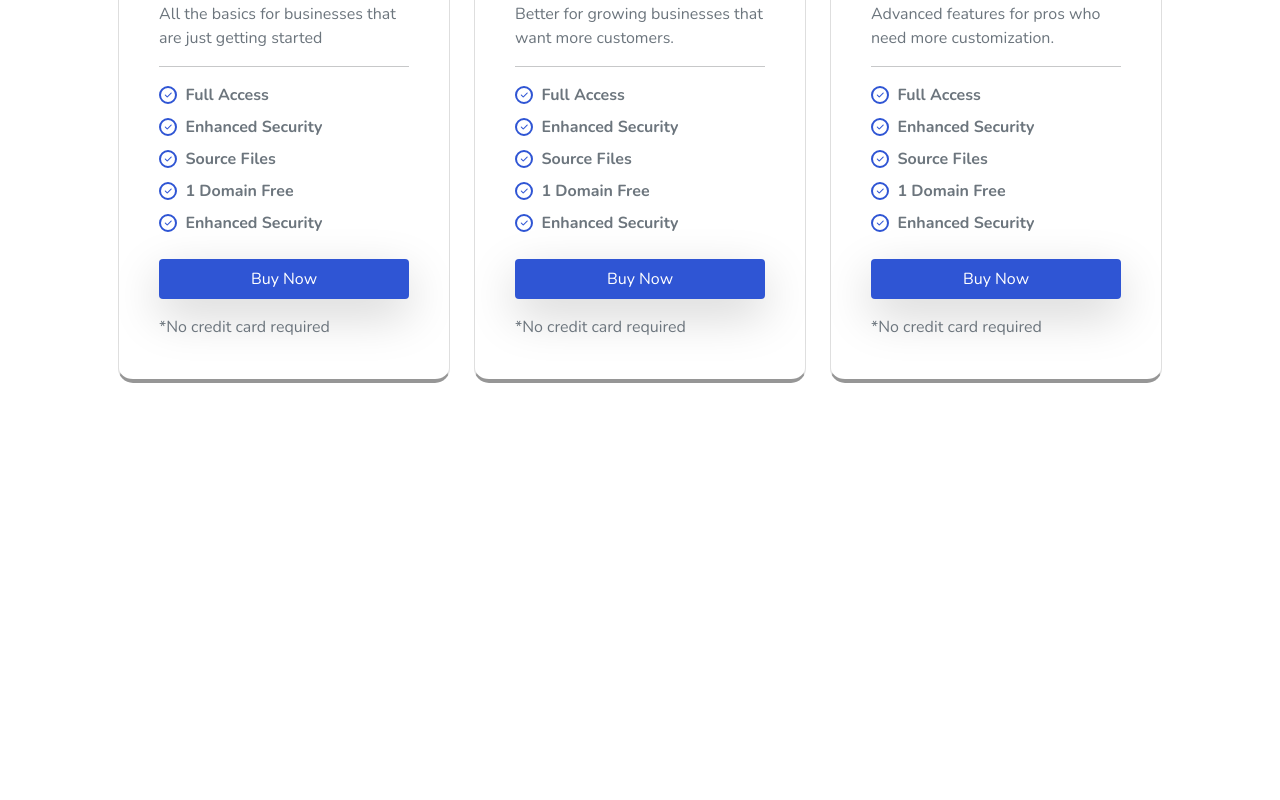
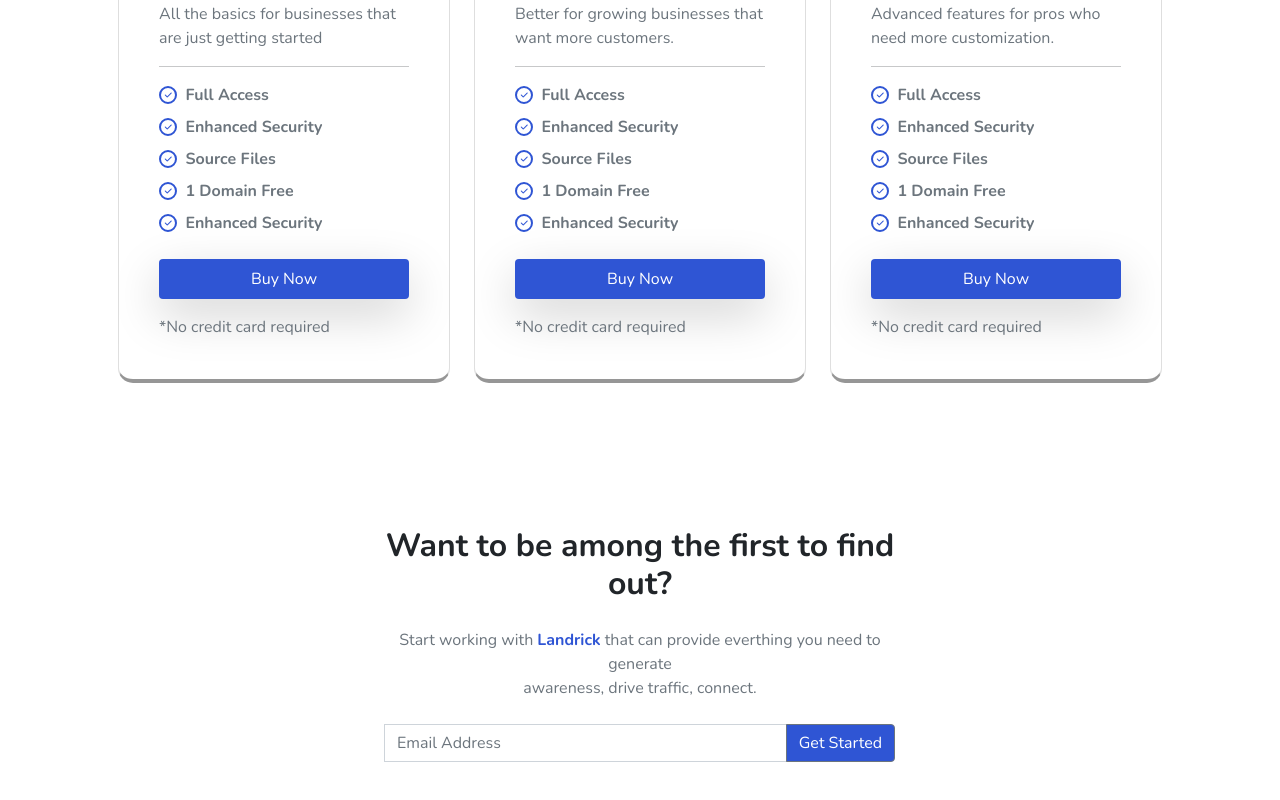
Before and after one commit to vinzartitect/proj-html-vuejs, a Vue app: page / in a window 1280 px wide. Shown: the part 2959-3759 px from the top of the page. Before the commit the page ends 3534 px from the top, so only its background shows below. Built offline with nearby package versions, Linux system fonts and the light colour scheme; a web font is replaced by a local one.

Commit message:
bottone start ok e fine main

```diff
--- a/src/components/SubscriptionCardsSection.vue
+++ b/src/components/SubscriptionCardsSection.vue
@@ -61,6 +61,34 @@
         </div>
       </div>
       <!-- fine cards piani di abbonamento -->
+      <!-- input con bottone start -->
+      <div class="row text-center justify-content-center pt-5 mb-5">
+        <div class="col-12 col-lg-6">
+          <h2 class="fw-bold mb-4">Want to be among the first to find out?</h2>
+          <p class="text-secondary mb-4">
+            Start working with
+            <span class="my-blue-text fw-bold">Landrick</span> that can provide
+            everthing you need to generate <br />
+            awareness, drive traffic, connect.
+          </p>
+          <form class="input-group">
+            <label for="email"></label>
+            <input
+              type="email"
+              class="form-control"
+              placeholder="Email Address"
+            />
+            <button
+              id="btn-getStarted"
+              class="btn text-white btn-outline-secondary"
+              type="sumbmit"
+            >
+              Get Started
+            </button>
+          </form>
+        </div>
+      </div>
+      <!-- fine input con bottone start -->
     </div>
   </section>
   <!-- fine SECTION card con diversi abbonamenti -->
@@ -131,7 +159,11 @@ div.card:hover {
   border-bottom: 4px solid #2f55d4;
   box-shadow: 0 0 15px rgb(200, 200, 200);
 }
-div.card a#buy-now:hover {
+button#btn-getStarted {
+  background-color: #2f55d4;
+}
+div.card a#buy-now:hover,
+button#btn-getStarted:hover {
   background-color: #2844aa;
 }
 </style>
```
